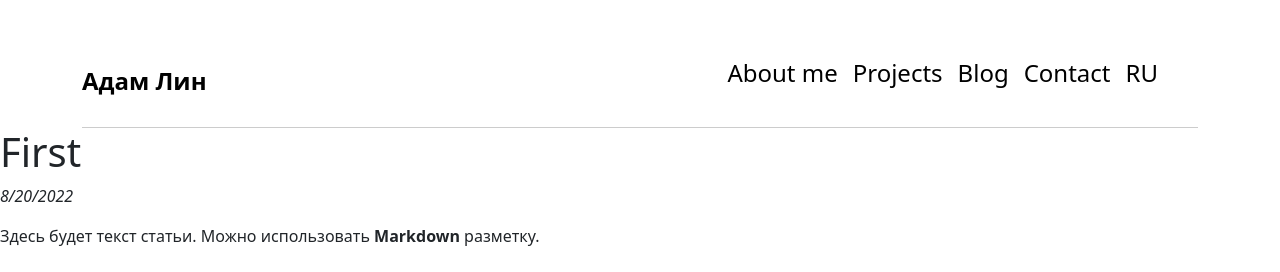
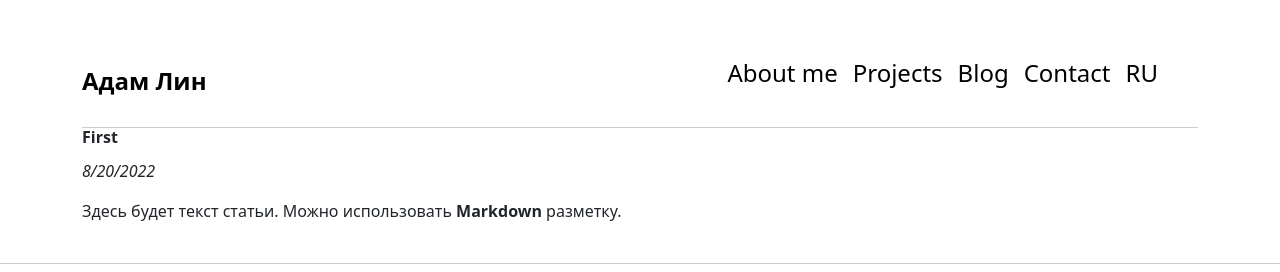
Before and after one commit to exhum0/exhum0, an Astro site: page /en/first in a window 1280 px wide. Shown: the top 272 px of the page. Built offline with nearby package versions, Linux system fonts and the light colour scheme; Astro itself is replaced by a stand-in of ours.

Commit message:
Update [slug].astro

```diff
--- a/src/pages/[lang]/[slug].astro
+++ b/src/pages/[lang]/[slug].astro
@@ -51,8 +51,9 @@ const socialLinks = [
   <Header menu={langData[lang].menu} />
 
   <main class="content">
+    <div class="container">
       <article>
-      <h1>{post.data.title}</h1>
+        <h1 class="post-title">{post.data.title}</h1>
         <p>
           <em>
             {
@@ -65,6 +66,7 @@ const socialLinks = [
 
         <Content />
       </article>
+    </div>
   </main>
 
   <Footer socialLinks={socialLinks} author="Adam Lean" />
```
Lines whose indentation alone changed are shown as unchanged.
